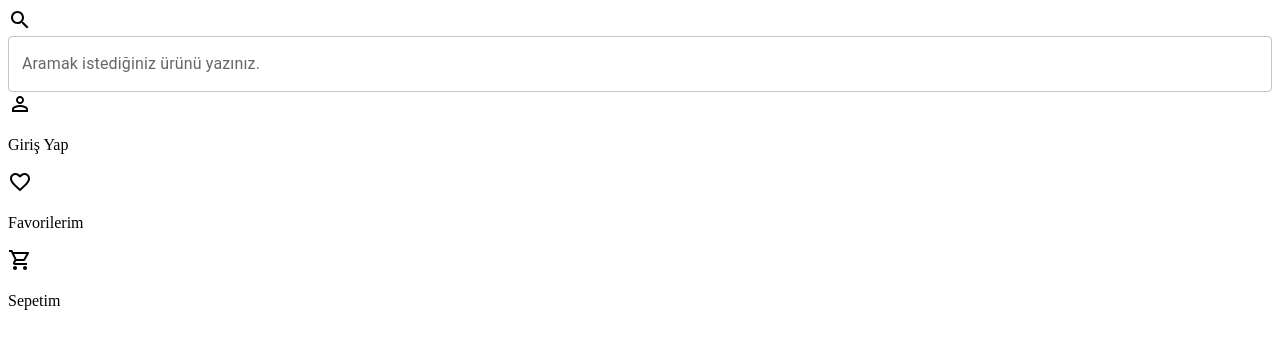
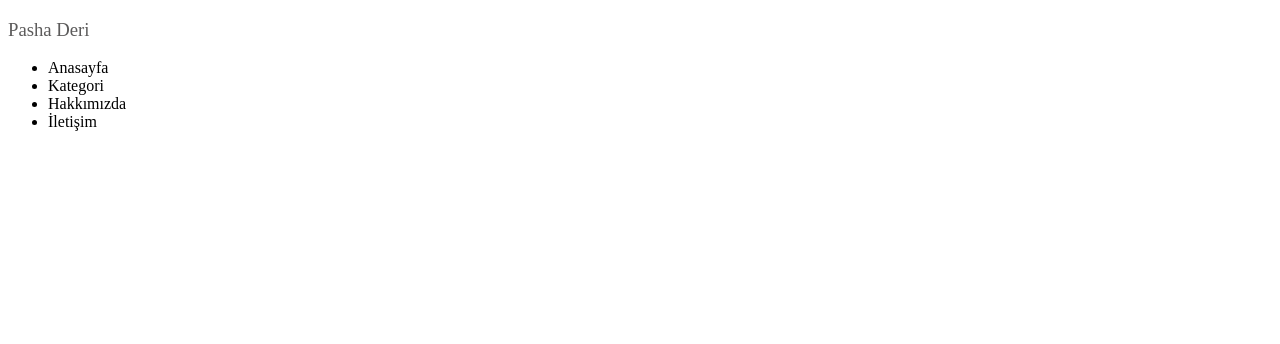
Before and after one commit to e-Commerce-Ali/E-Commerce, a React (Vite) app: page / in a window 1280 px wide. Shown: the top 344 px of the page. Built offline with nearby package versions, Linux system fonts and the light colour scheme.

Commit message:
add Footer

```diff
--- a/src/App.css
+++ b/src/App.css
@@ -0,0 +1,5 @@
+@import url("https://fonts.googleapis.com/css2?family=Montserrat:wght@100;300;400;500&display=swap");
+
+* {
+  font-family: ""Montserrat", sans-serif";
+}
--- a/src/App.jsx
+++ b/src/App.jsx
@@ -1,13 +1,13 @@
 import { useState } from 'react'
 import './App.css'
-import Header from './components/Header/Header'
+import Footer from './components/footer/Footer'
 
 function App() {
   const [count, setCount] = useState(0)
 
   return (
     <>
-      <Header />
+      <Footer />
     </>
   )
 }
--- /dev/null
+++ b/src/components/footer/Footer.css
@@ -0,0 +1,8 @@
+.footer h3 {
+  color: #5c5b5b;
+  font-weight: 500;
+}
+
+.footer p {
+  color: #7f7f7f;
+}
--- /dev/null
+++ b/src/components/footer/Footer.jsx
@@ -0,0 +1,31 @@
+import React from 'react'
+import './Footer.css'
+
+function Footer() {
+    return (
+        <div className='footer'>
+            <div className="row">
+                <div className='col-md-4'>
+                    <h3>Pasha Deri</h3>
+                    <ul>
+                        <li>Anasayfa</li>
+                        <li>Kategori</li>
+                        <li>Hakkımızda</li>
+                        <li>İletişim</li>
+                    </ul>
+                </div>
+                <div className='col-md-4'>
+
+                </div>
+                <div className='col-md-4'>
+
+                </div>
+                <div className='col-md-4'>
+
+                </div>
+            </div>
+        </div>
+    )
+}
+
+export default Footer
--- a/src/components/header/Header.jsx
+++ b/src/components/header/Header.jsx
@@ -1,31 +1,9 @@
 import React from 'react'
-import SearchIcon from '@mui/icons-material/Search';
-import { TextField } from '@mui/material';
-import PersonOutlineOutlinedIcon from '@mui/icons-material/PersonOutlineOutlined';
-import FavoriteBorderOutlinedIcon from '@mui/icons-material/FavoriteBorderOutlined';
-import ShoppingCartOutlinedIcon from '@mui/icons-material/ShoppingCartOutlined';
+
 function Header() {
     return (
         <div className='header'>
-            <div className="header-left-side"></div>
-            <div className="header-mid-side">
-                <SearchIcon />
-                <TextField id="standard-basic" label="Aramak istediğiniz ürünü yazınız." fullWidth />
-            </div>
-            <div className="header-right-side">
-                <a>
-                    <PersonOutlineOutlinedIcon />
-                    <p>Giriş Yap</p>
-                </a>
-                <a>
-                    <FavoriteBorderOutlinedIcon />
-                    <p>Favorilerim</p>
-                </a>
-                <a>
-                    <ShoppingCartOutlinedIcon />
-                    <p>Sepetim</p>
-                </a>
-            </div>
+
         </div>
     )
 }
```
